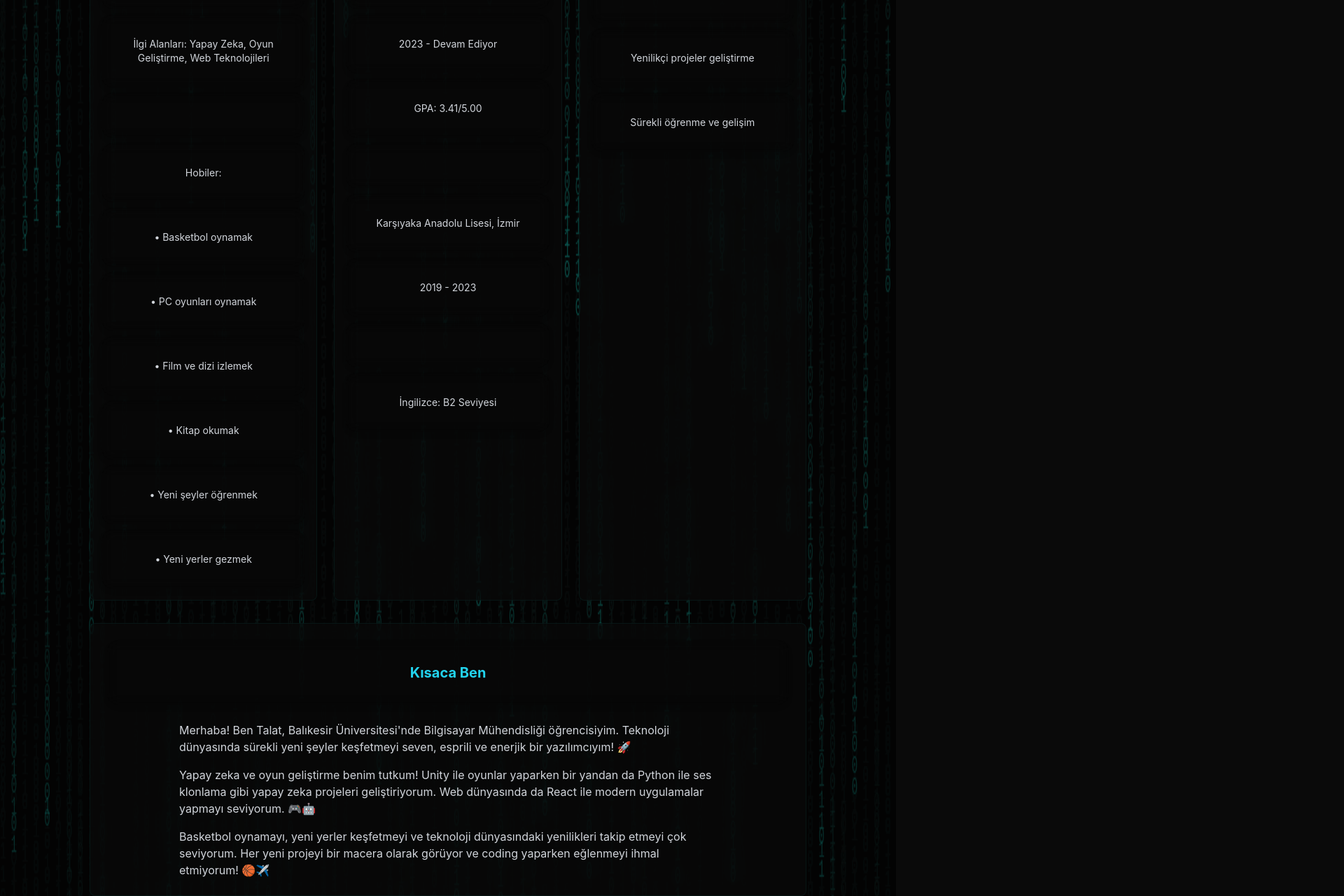
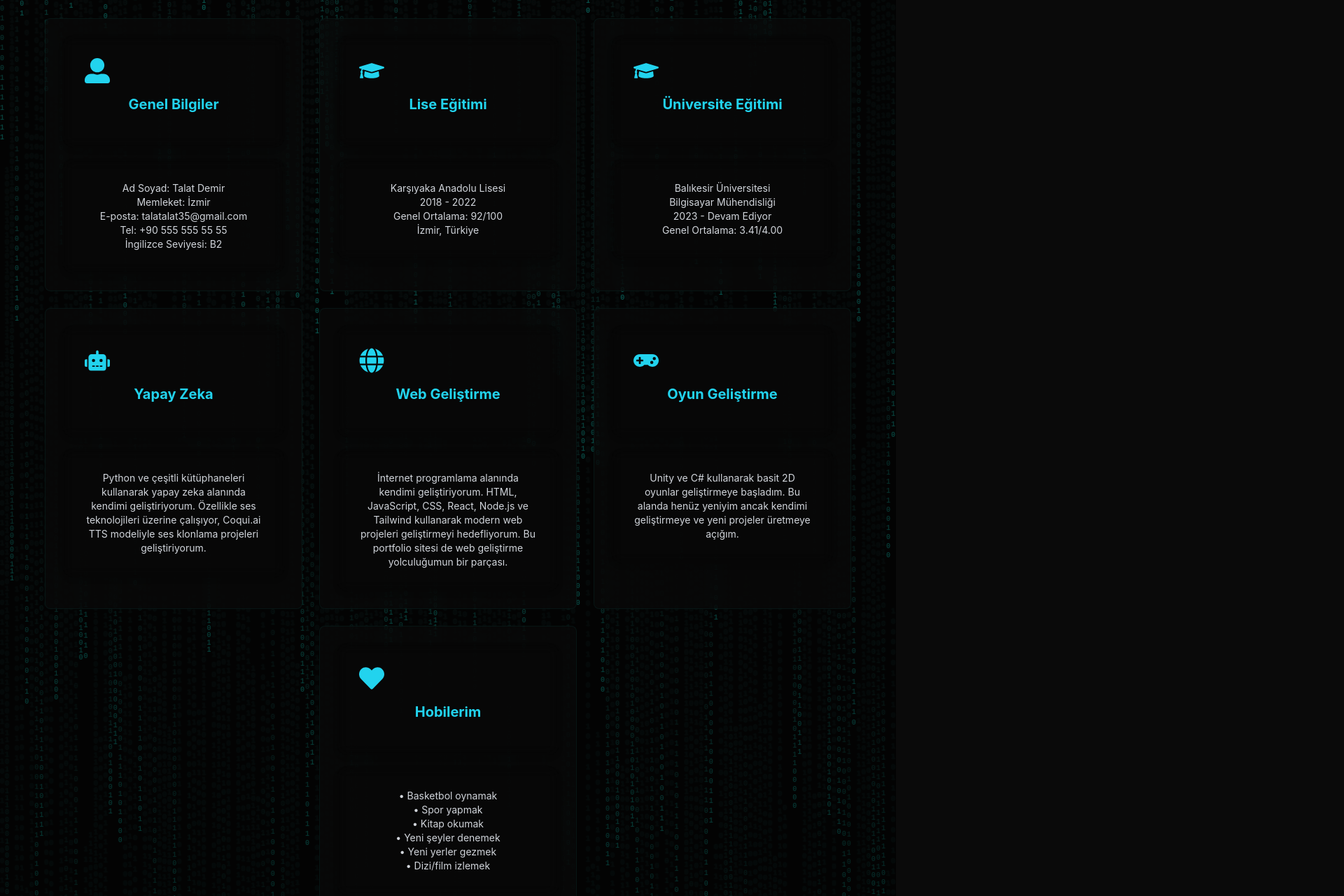
Before and after one commit to TalatDemir/port-talat, a React (Create React App) app: page /about in a window 1280 px wide. Shown: the part 560-1840 px from the top of the page at 70% size, 1920 px wide, since content can reach past the window. Built offline with nearby package versions, Linux system fonts and the light colour scheme.

Commit message:
Binary rain efekti ve sayfa başlıkları güncellendi: - Binary rain tüm sayfalarda %100 yoğunlukta - Sayfa başlıklarının arka planı kaldırıldı - Binary rain scroll problemi düzeltildi - Başlıklara glow efekti eklendi

```diff
--- a/src/App.js
+++ b/src/App.js
@@ -56,13 +56,13 @@ const AnimatedRoutes = () => {
       case '/':
         return 1.0; // Ana sayfa - %100 yoğunluk
       case '/about':
-        return 0.9; // Hakkımda - %90 yoğunluk
+        return 1.0; // Hakkımda - %100 yoğunluk
       case '/skills':
-        return 0.8; // Yeteneklerim - %80 yoğunluk
+        return 1.0; // Yeteneklerim - %100 yoğunluk
       case '/portfolio':
-        return 0.7; // Projelerim - %70 yoğunluk
+        return 1.0; // Projelerim - %100 yoğunluk
       case '/contact':
-        return 0.5; // İletişim - %50 yoğunluk
+        return 1.0; // İletişim - %100 yoğunluk
       default:
         return 1;
     }
--- a/src/components/BinaryRain.js
+++ b/src/components/BinaryRain.js
@@ -7,10 +7,25 @@ const BinaryRain = ({ density = 1 }) => {
     const canvas = canvasRef.current;
     const ctx = canvas.getContext('2d');
 
-    // Set canvas size to window size
+    // Set canvas size to document height instead of window height
     const resizeCanvas = () => {
+      const docHeight = Math.max(
+        document.body.scrollHeight,
+        document.body.offsetHeight,
+        document.documentElement.clientHeight,
+        document.documentElement.scrollHeight,
+        document.documentElement.offsetHeight
+      );
       canvas.width = window.innerWidth;
-      canvas.height = window.innerHeight;
+      canvas.height = docHeight;
+
+      // Set high DPI for sharper text
+      const dpr = window.devicePixelRatio || 1;
+      canvas.style.width = canvas.width + 'px';
+      canvas.style.height = canvas.height + 'px';
+      canvas.width *= dpr;
+      canvas.height *= dpr;
+      ctx.scale(dpr, dpr);
     };
 
     resizeCanvas();
@@ -18,28 +33,29 @@ const BinaryRain = ({ density = 1 }) => {
 
     // Binary characters
     const binary = '10';
-    const fontSize = 14;
+    const fontSize = 10; // Daha küçük font boyutu
     // Yoğunluğu density parametresine göre ayarla
-    const baseColumns = Math.floor(canvas.width / fontSize);
+    const baseColumns = Math.floor(canvas.width / (fontSize * 0.7)); // Daha sık kolonlar
     const columns = Math.floor(baseColumns * density);
     const columnPositions = Array(columns).fill(0).map((_, i) => {
       return {
         x: (i * (canvas.width / columns)),
-        y: Math.random() * canvas.height
+        y: Math.random() * canvas.height,
+        speed: 1 + Math.random() * 0.5 // Her kolon için farklı hız
       };
     });
 
     // Center point (profile photo position)
     const centerX = canvas.width / 2;
-    const centerY = canvas.height * 0.35; // Adjust based on photo position
+    const centerY = canvas.height * 0.35;
 
     const draw = () => {
       // Semi-transparent black background for fade effect
       ctx.fillStyle = 'rgba(0, 0, 0, 0.05)';
       ctx.fillRect(0, 0, canvas.width, canvas.height);
 
-      ctx.fillStyle = '#0d9488'; // Teal color matching the theme
-      ctx.font = `${fontSize}px monospace`;
+      ctx.font = `${fontSize}px "Courier New", monospace`; // Daha net font
+      ctx.textBaseline = 'top'; // Daha düzgün hizalama
 
       columnPositions.forEach((pos, i) => {
         const x = pos.x;
@@ -53,23 +69,40 @@ const BinaryRain = ({ density = 1 }) => {
         // Adjust opacity based on distance from center
         const maxDistance = Math.sqrt(canvas.width * canvas.width + canvas.height * canvas.height);
         const opacity = (1 - (distance / maxDistance)) * density;
+
+        // Ana renk ve glow efekti
+        const char = binary.charAt(Math.floor(Math.random() * binary.length));
+
+        // Glow efekti
+        ctx.shadowBlur = 2;
+        ctx.shadowColor = 'rgba(13, 148, 136, 0.5)';
+
+        // Karakteri çiz
         ctx.fillStyle = `rgba(13, 148, 136, ${opacity})`;
-
-        // Draw the character
-        const char = binary.charAt(Math.floor(Math.random() * binary.length));
         ctx.fillText(char, x, y);
 
+        // Glow efektini sıfırla
+        ctx.shadowBlur = 0;
+
+        // Pozisyonu güncelle ve sayfanın altına gelince tekrar yukarı al
         columnPositions[i].y = y >= canvas.height ?
           0 :
-          y + fontSize * (Math.random() * 0.5 + 0.5);
+          y + fontSize * pos.speed;
       });
     };
 
     const interval = setInterval(draw, 50);
 
+    // Sayfa içeriği değiştiğinde canvas'ı güncelle
+    const resizeObserver = new ResizeObserver(() => {
+      resizeCanvas();
+    });
+    resizeObserver.observe(document.body);
+
     return () => {
       clearInterval(interval);
       window.removeEventListener('resize', resizeCanvas);
+      resizeObserver.disconnect();
     };
   }, [density]);
 
@@ -77,7 +110,11 @@ const BinaryRain = ({ density = 1 }) => {
     <canvas
       ref={canvasRef}
       className="fixed top-0 left-0 w-full h-full -z-10"
-      style={{ opacity: 0.7 * density }}
+      style={{
+        opacity: 0.7 * density,
+        minHeight: '100vh',
+        height: '100%'
+      }}
     />
   );
 };
--- a/src/pages/About.js
+++ b/src/pages/About.js
@@ -1,101 +1,102 @@
 import React from 'react';
-import { FaGraduationCap, FaLaptopCode, FaUserAlt } from 'react-icons/fa';
+import { FaGraduationCap, FaUserAlt, FaGamepad, FaRobot, FaGlobe, FaHeart } from 'react-icons/fa';
 
 const About = () => {
   const sections = [
     {
-      title: "Kişisel Bilgiler",
+      title: "Genel Bilgiler",
       icon: <FaUserAlt className="text-4xl text-cyan-400 mb-4" />,
-      content: [
-        "Yaş: 21",
-        "Konum: Balıkesir, Türkiye",
-        "İlgi Alanları: Yapay Zeka, Oyun Geliştirme, Web Teknolojileri",
-        "",
-        "Hobiler:",
-        "• Basketbol oynamak",
-        "• PC oyunları oynamak",
-        "• Film ve dizi izlemek",
-        "• Kitap okumak",
-        "• Yeni şeyler öğrenmek",
-        "• Yeni yerler gezmek"
-      ]
+      content: "Ad Soyad: Talat Demir\nMemleket: İzmir\nE-posta: talatalat35@gmail.com\nTel: +90 555 555 55 55\nİngilizce Seviyesi: B2"
     },
     {
-      title: "Eğitim",
+      title: "Lise Eğitimi",
       icon: <FaGraduationCap className="text-4xl text-cyan-400 mb-4" />,
-      content: [
-        "Balıkesir Üniversitesi",
-        "Bilgisayar Mühendisliği",
-        "2023 - Devam Ediyor",
-        "GPA: 3.41/5.00",
-        "",
-        "Karşıyaka Anadolu Lisesi, İzmir",
-        "2019 - 2023",
-        "",
-        "İngilizce: B2 Seviyesi"
-      ]
+      content: "Karşıyaka Anadolu Lisesi\n2018 - 2022\nGenel Ortalama: 92/100\nİzmir, Türkiye"
     },
     {
-      title: "Profesyonel Hedefler",
-      icon: <FaLaptopCode className="text-4xl text-cyan-400 mb-4" />,
-      content: [
-        "Uluslararası bir insan ve mühendis olmak",
-        "Yapay zeka alanında uzmanlaşma",
-        "Yenilikçi projeler geliştirme",
-        "Sürekli öğrenme ve gelişim"
-      ]
+      title: "Üniversite Eğitimi",
+      icon: <FaGraduationCap className="text-4xl text-cyan-400 mb-4" />,
+      content: "Balıkesir Üniversitesi\nBilgisayar Mühendisliği\n2023 - Devam Ediyor\nGenel Ortalama: 3.41/4.00"
+    },
+    {
+      title: "Yapay Zeka",
+      icon: <FaRobot className="text-4xl text-cyan-400 mb-4" />,
+      content: "Python ve çeşitli kütüphaneleri kullanarak yapay zeka alanında kendimi geliştiriyorum. Özellikle ses teknolojileri üzerine çalışıyor, Coqui.ai TTS modeliyle ses klonlama projeleri geliştiriyorum."
+    },
+    {
+      title: "Web Geliştirme",
+      icon: <FaGlobe className="text-4xl text-cyan-400 mb-4" />,
+      content: "İnternet programlama alanında kendimi geliştiriyorum. HTML, JavaScript, CSS, React, Node.js ve Tailwind kullanarak modern web projeleri geliştirmeyi hedefliyorum. Bu portfolio sitesi de web geliştirme yolculuğumun bir parçası."
+    },
+    {
+      title: "Oyun Geliştirme",
+      icon: <FaGamepad className="text-4xl text-cyan-400 mb-4" />,
+      content: "Unity ve C# kullanarak basit 2D oyunlar geliştirmeye başladım. Bu alanda henüz yeniyim ancak kendimi geliştirmeye ve yeni projeler üretmeye açığım."
     }
   ];
 
+  const hobbiesSection = {
+    title: "Hobilerim",
+    icon: <FaHeart className="text-4xl text-cyan-400 mb-4" />,
+    content: "• Basketbol oynamak\n• Spor yapmak\n• Kitap okumak\n• Yeni şeyler denemek\n• Yeni yerler gezmek\n• Dizi/film izlemek"
+  };
+
   return (
-    <div className="min-h-screen py-12 px-4 md:px-6">
-      <div className="max-w-5xl mx-auto">
-        <h1 className="text-4xl md:text-5xl font-bold text-cyan-400 text-center mb-12">
+    <div className="min-h-screen py-8 px-4 sm:py-12 sm:px-6">
+      <div className="max-w-6xl mx-auto">
+        <h1 className="text-3xl sm:text-4xl md:text-5xl font-bold text-cyan-400 text-center mb-8 sm:mb-12 page-title">
           Hakkımda
         </h1>
-        <div className="grid grid-cols-1 lg:grid-cols-3 gap-6">
+
+        {/* Kısaca Ben Bölümü */}
+        <div className="glass-container p-4 sm:p-6 rounded-lg mb-8 sm:mb-12">
+          <h2 className="text-xl sm:text-2xl font-bold text-cyan-400 mb-4 sm:mb-6 text-center">
+            Kısaca Ben
+          </h2>
+          <div className="text-gray-300 space-y-3 sm:space-y-4 max-w-3xl mx-auto text-sm sm:text-base">
+            <p>
+              Hey! 👋 Ben Talat, İzmir'in rüzgarlı sokaklarından Balıkesir'in kampüs hayatına uzanan bir maceraperestim!
+              Bilgisayar Mühendisliği öğrencisi olarak, kodların büyülü dünyasında kendi yolumu çiziyorum.
+            </p>
+            <p>
+              Yapay zeka ile sohbet ederken, Unity'de oyunlar tasarlarken ya da web projeleri geliştirirken bulabilirsiniz beni.
+              Teknoloji benim için sadece bir araç değil, tutkuyla bağlı olduğum bir yaşam biçimi!
+              Her gün yeni bir şey öğrenmeye ve kendimi geliştirmeye bayılıyorum. 🚀
+            </p>
+          </div>
+        </div>
+
+        {/* Ana Kartlar */}
+        <div className="grid grid-cols-1 sm:grid-cols-2 lg:grid-cols-3 gap-4 sm:gap-6">
           {sections.map((section, index) => (
-            <div key={index} className="glass-container p-4 rounded-lg">
-              <div className="text-center mb-4">
+            <div key={index} className="glass-container p-4 sm:p-6 rounded-lg hover:scale-105 transition-transform duration-300">
+              <div className="text-center mb-3 sm:mb-4">
                 {section.icon}
-                <h2 className="text-xl font-bold text-cyan-400 mb-3">
+                <h2 className="text-lg sm:text-xl font-bold text-cyan-400 mb-3 sm:mb-4">
                   {section.title}
                 </h2>
               </div>
-
-              <div className="space-y-2">
-                {section.content.map((item, itemIndex) => (
-                  <p
-                    key={itemIndex}
-                    className="text-gray-300 text-center text-sm"
-                  >
-                    {item}
-                  </p>
-                ))}
+              <div className="text-gray-300 text-center text-xs sm:text-sm whitespace-pre-line">
+                {section.content}
               </div>
             </div>
           ))}
         </div>
 
-        <div className="mt-8 glass-container p-6 rounded-lg">
-          <h2 className="text-xl font-bold text-cyan-400 mb-6 text-center">
-            Kısaca Ben
-          </h2>
-          <div className="text-gray-300 space-y-4 max-w-3xl mx-auto">
-            <p>
-              Merhaba! Ben Talat, Balıkesir Üniversitesi'nde Bilgisayar Mühendisliği öğrencisiyim.
-              Teknoloji dünyasında sürekli yeni şeyler keşfetmeyi seven, esprili ve enerjik bir yazılımcıyım! 🚀
-            </p>
-            <p>
-              Yapay zeka ve oyun geliştirme benim tutkum! Unity ile oyunlar yaparken bir yandan da
-              Python ile ses klonlama gibi yapay zeka projeleri geliştiriyorum. Web dünyasında da
-              React ile modern uygulamalar yapmayı seviyorum. 🎮🤖
-            </p>
-            <p>
-              Basketbol oynamayı, yeni yerler keşfetmeyi ve teknoloji dünyasındaki yenilikleri
-              takip etmeyi çok seviyorum. Her yeni projeyi bir macera olarak görüyor ve
-              coding yaparken eğlenmeyi ihmal etmiyorum! 🏀✈️
-            </p>
+        {/* Hobiler Kartı */}
+        <div className="grid grid-cols-1 sm:grid-cols-2 lg:grid-cols-3 gap-4 sm:gap-6 mt-6">
+          <div className="lg:col-start-2">
+            <div className="glass-container p-4 sm:p-6 rounded-lg hover:scale-105 transition-transform duration-300">
+              <div className="text-center mb-3 sm:mb-4">
+                {hobbiesSection.icon}
+                <h2 className="text-lg sm:text-xl font-bold text-cyan-400 mb-3 sm:mb-4">
+                  {hobbiesSection.title}
+                </h2>
+              </div>
+              <div className="text-gray-300 text-center text-xs sm:text-sm whitespace-pre-line">
+                {hobbiesSection.content}
+              </div>
+            </div>
           </div>
         </div>
       </div>
--- a/src/pages/Contact.js
+++ b/src/pages/Contact.js
@@ -27,7 +27,7 @@ const Contact = () => {
 
   return (
     <div className="container mx-auto px-4 py-8">
-      <h2 className="text-4xl font-bold mb-12 text-center text-cyan-400">İletişim</h2>
+      <h2 className="text-4xl font-bold mb-12 text-center text-cyan-400 page-title">İletişim</h2>
       <div className="grid gap-8 md:grid-cols-2">
         {/* Form Card */}
         <div className="bg-white/5 backdrop-blur-lg rounded-xl p-6 border border-white/10 hover:border-white/20 transition-all duration-300">
--- a/src/pages/Portfolio.js
+++ b/src/pages/Portfolio.js
@@ -36,7 +36,7 @@ const Portfolio = () => {
   return (
     <div className="min-h-screen py-16 px-4 md:px-8">
       <div className="max-w-6xl mx-auto">
-        <h1 className="text-4xl md:text-5xl font-bold text-cyan-400 text-center mb-12">
+        <h1 className="text-4xl md:text-5xl font-bold text-cyan-400 text-center mb-12 page-title">
           Projelerim
         </h1>
 
```
Also changed, not shown: src/styles/global.css (+7 -0 lines).
